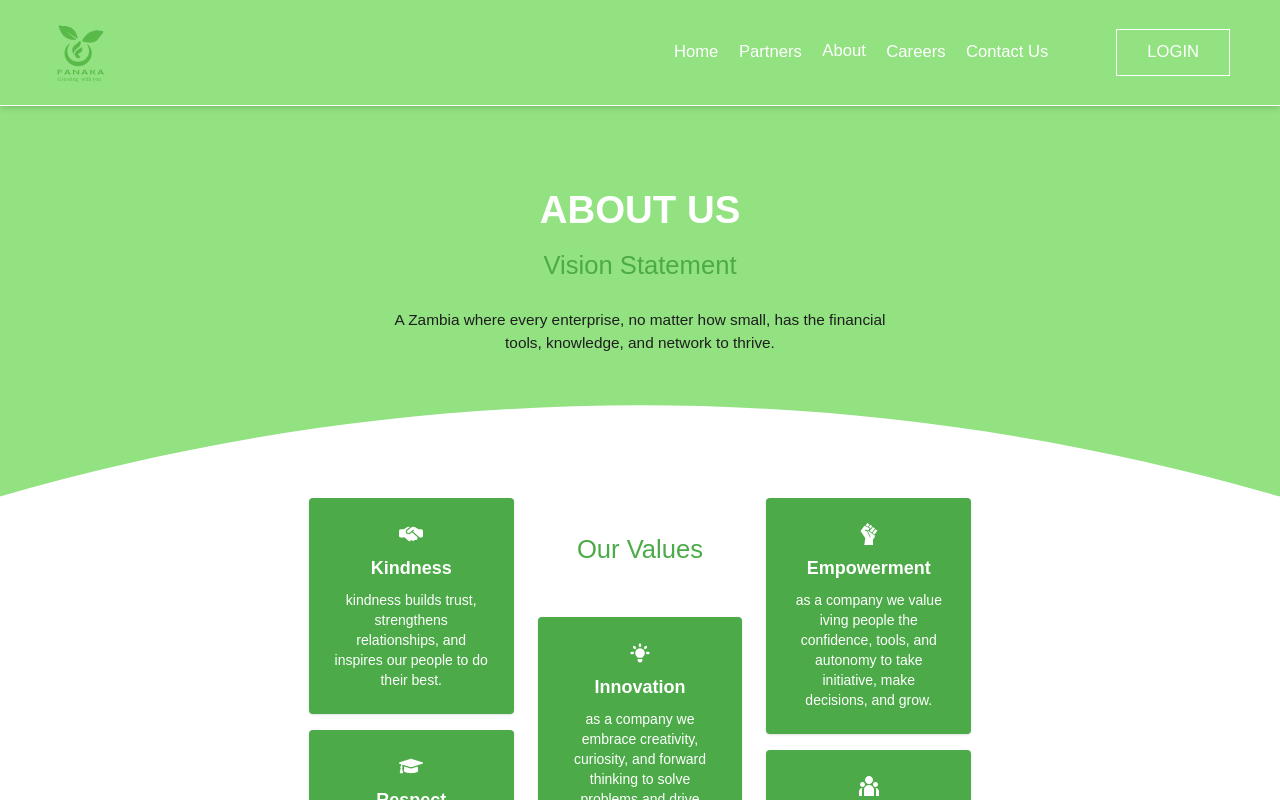
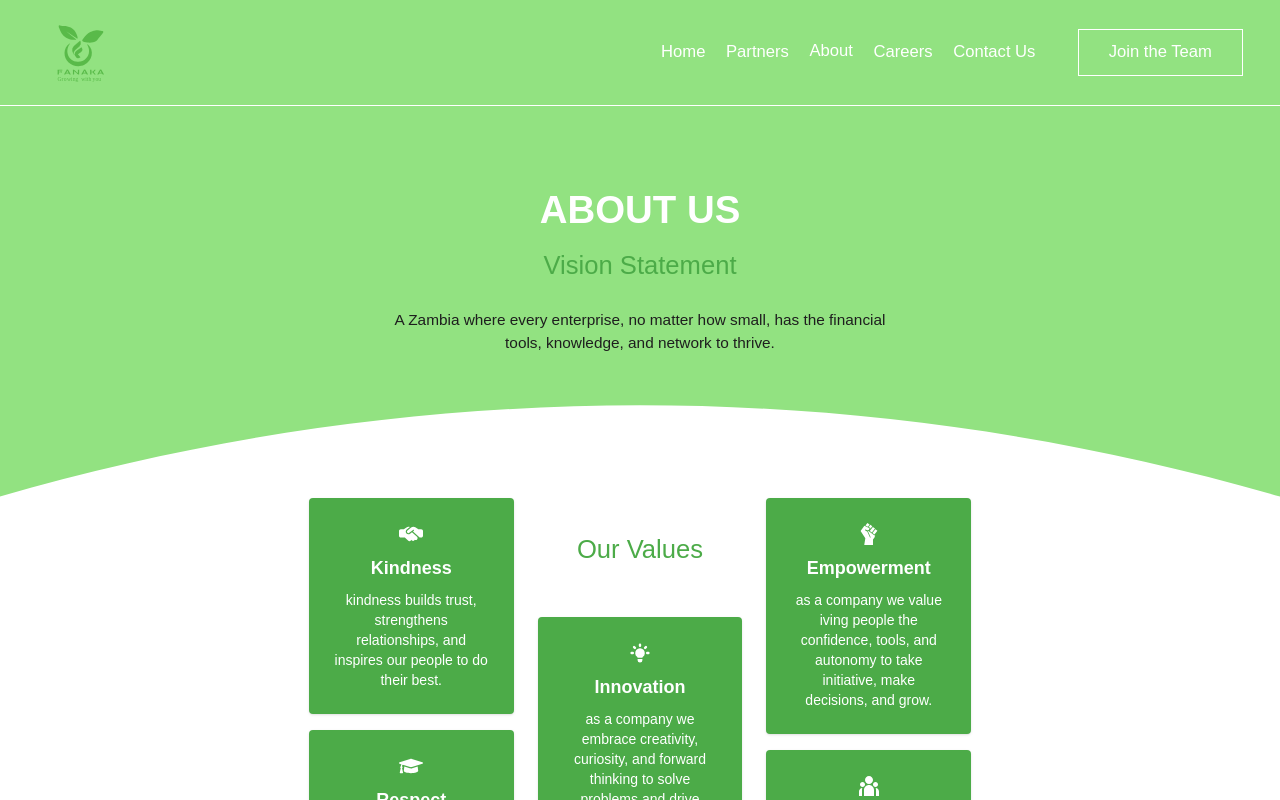
Before and after one commit to Leevai-Kaugu/fanaka-web-app, a Next.js app: page /about in a window 1280 px wide. Shown: the top 800 px of the page. Built offline with nearby package versions, Linux system fonts and the light colour scheme.

Commit message:
font type and Nav fix

```diff
--- a/app/(root)/page.tsx
+++ b/app/(root)/page.tsx
@@ -8,7 +8,7 @@ import Metrics from "@/components/metrics/page";
 
 export default function Home() {
   return (
-    <div className="grid relative w-full h-full bg-white">
+    <div className="font-poppins grid relative w-full h-full bg-white">
         {/* Responsive Background Image */}
         <Image
           src='/front-view-woman-carrying-harvest.jpg'
--- a/app/layout.tsx
+++ b/app/layout.tsx
@@ -1,17 +1,14 @@
 
 import type { Metadata } from "next";
-import { Geist, Geist_Mono } from "next/font/google";
+import { Poppins } from 'next/font/google'
 import "./globals.css";
 import Link from "next/link";
 
-const geistSans = Geist({
-  variable: "--font-geist-sans",
+
+const poppins = Poppins({
+  variable: "--font-poppins",
   subsets: ["latin"],
-});
-
-const geistMono = Geist_Mono({
-  variable: "--font-geist-mono",
-  subsets: ["latin"],
+  weight: ["400", "500", "600", "700"],
 });
 
 export const metadata: Metadata = {
@@ -29,7 +26,7 @@ export default function RootLayout({
   return (
     <html lang="en">
       <body
-        className={`${geistSans.variable} ${geistMono.variable} antialiased`}
+        className={`${poppins.variable} antialiased`}
       >
         <div className="h-fit flex flex-col justify-between bg-white">
           {children}
--- a/components/login/page.tsx
+++ b/components/login/page.tsx
@@ -1,5 +1,6 @@
 
 "use client";
+import Link from 'next/link';
 
 import { useState } from "react";
 
@@ -39,7 +40,7 @@ export default function     Login() {
           opacity: isHovered ? 1 : 0,
         }}
       />
-      <span className="relative z-10">LOGIN</span>
+      <Link href='career'><span className="relative z-10">Join the Team</span></Link>
     </button>
   );
 }
--- a/components/nav/page.tsx
+++ b/components/nav/page.tsx
@@ -4,7 +4,6 @@ import { useState, useEffect } from 'react';
 import Link from 'next/link';
 import { motion, AnimatePresence } from 'framer-motion';
 import { IoMdClose } from "react-icons/io";
-import logo from '@/public/Fanaka logo final-01.svg'
 import Image from 'next/image';
 
 export default function Navbar() {
@@ -20,10 +19,10 @@ export default function Navbar() {
   }, [isOpen]);
 
   return (
-    <nav className=" border-b border-background shadow-md px-4 py-5  flex justify-between items-center relative z-50">
+    <nav className=" border-b border-white px-4 py-5 flex justify-between items-center relative z-50">
       <div className="text-xl ml-10 font-bold">
         <Link href="/"><Image
-                            src={logo} // public folder path
+                            src='/Fanaka logo final-01.svg' // public folder path
                             alt="Fanaka logo"
                             width={1100}
                             height={900}
@@ -44,11 +43,45 @@ export default function Navbar() {
       {/* Desktop Menu */}
     <ul className='hidden md:flex w-[50%] text-background justify-around items-center text-[1.3vw]'>
         <div className='flex w-[60%] justify-between'>
-            <li className=""><Link href="/" className='py-[100%] hover:text-fp transition-all duration-300 ease-in'>Home</Link></li>
-                        <li className=""><Link href="partners" className='py-[100%] hover:text-fp transition-all duration-300 ease-in'>Partners</Link></li>
-                        <li className=""><Link href="about" className='py-[100%] hover:text-fp transition-all duration-300 ease-in'>About</Link></li>
-                        <li className=""><Link href="career" className='py-[100%] hover:text-fp transition-all duration-300 ease-in'>Careers</Link></li>
-                        <li className=""><Link href="contact" className='py-[100%] hover:text-fp transition-all duration-300 ease-in'>Contact Us</Link>
+            <li className="group relative">
+              <Link href="/" className='py-[100%] hover:text-fp transition-all duration-300'>Home</Link>
+              <span className="absolute bottom-0 left-0 h-[2px] w-full bg-fp
+                        transform scale-x-0 origin-right
+                        transition-transform duration-300 ease-in
+                        group-hover:scale-x-100 group-hover:origin-left"
+                        />
+            </li>
+            <li className="group relative">
+              <Link href="partners" className='py-[100%] hover:text-fp transition-all duration-300'>Partners</Link>
+              <span className="absolute bottom-0 left-0 h-[2px] w-full bg-fp
+                        transform scale-x-0 origin-right
+                        transition-transform duration-300 ease-in
+                        group-hover:scale-x-100 group-hover:origin-left"
+                        />
+            </li>
+            <li className="group relative">
+              <Link href="about" className='py-[100%] hover:text-fp transition-all duration-300 ease-in'>About</Link>
+              <span className="absolute bottom-0 left-0 h-[2px] w-full bg-fp
+                        transform scale-x-0 origin-right
+                        transition-transform duration-300 ease-in
+                        group-hover:scale-x-100 group-hover:origin-left"
+                        />
+            </li>
+            <li className="group relative">
+              <Link href="career" className='py-[100%] hover:text-fp transition-all duration-300 ease-in'>Careers</Link>
+              <span className="absolute bottom-0 left-0 h-[2px] w-full bg-fp
+                        transform scale-x-0 origin-right
+                        transition-transform duration-300 ease-in
+                        group-hover:scale-x-100 group-hover:origin-left"
+                        />
+            </li>
+            <li className="group relative">
+              <Link href="contact" className='py-[100%] hover:text-fp transition-all duration-300 ease-in'>Contact Us</Link>
+              <span className="absolute bottom-0 left-0 h-[2px] w-full bg-fp
+                        transform scale-x-0 origin-right
+                        transition-transform duration-300 ease-in
+                        group-hover:scale-x-100 group-hover:origin-left"
+                        />
             </li>
         </div>
         <Login/>
```
